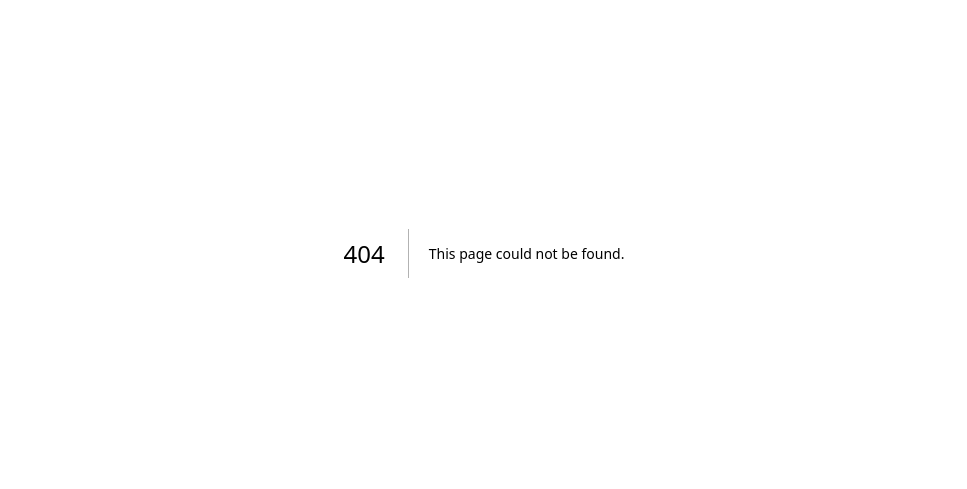
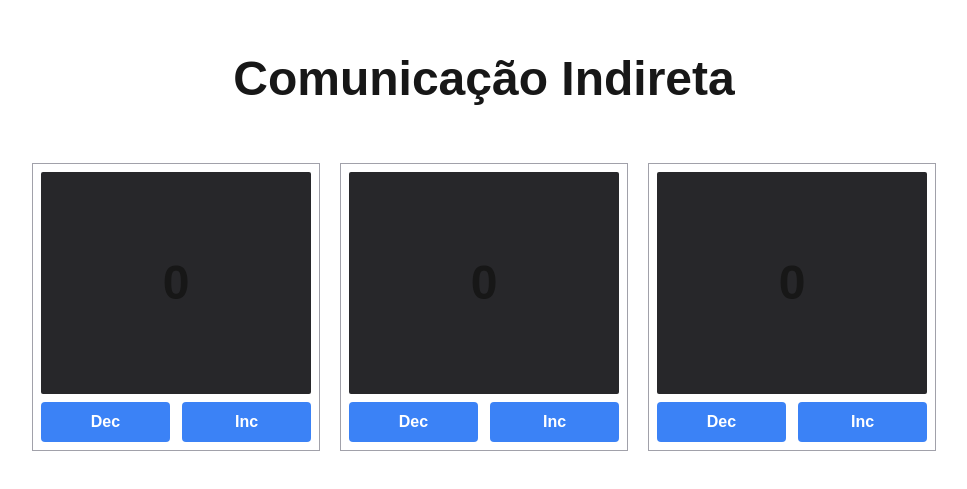
Before and after one commit to PauloStraforini/Estudos_React_Next, a Next.js app in the folder estudos_de_react_next/: page /comunicacao/indireta in a window 1280 px wide. Before the commit this address had no page. Shown: the part 147-636 px from the top of the page, without its empty margins (156-1123 px from the left). Built offline with nearby package versions, Linux system fonts and the light colour scheme.

Commit message:
feat: Atualizações

```diff
--- a/estudos_de_react_next/src/components/comunicacao/direta/Filho.tsx
+++ b/estudos_de_react_next/src/components/comunicacao/direta/Filho.tsx
@@ -11,7 +11,7 @@
         <div className={`flex flex-col justify-center items-center bg-blue-500
             border border-white rounded-md p-5`}>
 
-            <div className="flex justify-center items-center gap-3 ">
+            <div className="flex justify-center items-center gap-3 p-5 ">
                 <span className="font-black">Filho</span>
 
                 <div>
--- a/estudos_de_react_next/src/components/comunicacao/direta/Pai.tsx
+++ b/estudos_de_react_next/src/components/comunicacao/direta/Pai.tsx
@@ -10,15 +10,15 @@
         <div className={`flex gap-5 p-5 rounded-md bg-red-500 text-white border
         border-white flex-col`}>
 
-            <div className="flex justify-center gap-2 twxt-2xl">
+            <div className="flex justify-center gap-2">
                 <span className="font-black">Pai</span>
                 <span>{props.nome}</span>
                 <span>{props.sobrenome}</span>
             </div>
 
-            <div className="flex gap-5 ">
-            <Filho nome="Paulo" sobrenome="Straforini"/>
-            <Filho nome="Maria" sobrenome="Straforini"/>
+            <div className="flex gap-5">
+            <Filho nome="Paulo" sobrenome={props.sobrenome} />
+            <Filho nome="Maria" sobrenome={props.sobrenome}/>
             </div>
 
         </div>
--- /dev/null
+++ b/estudos_de_react_next/src/components/comunicacao/indireta/Botoes.tsx
@@ -0,0 +1,21 @@
+interface BotoesProps{
+
+
+}
+
+export default function Botoes (props: BotoesProps) {
+    return(
+
+        <div className="flex justify-between pt-2 gap-3 ">
+            <button className="botao flex-1">
+                Dec
+            </button>
+            <button className="botao flex-1">
+                Inc
+            </button>
+
+        </div>
+
+    )
+
+}
--- /dev/null
+++ b/estudos_de_react_next/src/components/comunicacao/indireta/Contador.tsx
@@ -0,0 +1,23 @@
+import { useState } from "react";
+import Botoes from "./Botoes";
+import Display from "./display";
+
+export default function Contador () {
+
+    const [num, setNum] = useState <number> (0)
+
+    function incrementar () {
+        setNum(num + 1)
+    }
+
+    return(
+
+        <div className={` flex flex-col p-2
+        border border-zinc-400 rounded-lf w-72 h-72`}>
+            <Display valor={num}  />
+            <Botoes/>
+        </div>
+
+    )
+
+}
--- /dev/null
+++ b/estudos_de_react_next/src/components/comunicacao/indireta/display.tsx
@@ -0,0 +1,16 @@
+interface DisplayProps{
+    valor: number
+
+}
+
+export default function Display (props: DisplayProps) {
+    return(
+
+        <div className={`bg-zinc-800 rounded-sm text-5xl p-5 font-black
+        flex justify-center items-center flex-1`} >
+            {props.valor}
+        </div>
+
+    )
+
+}
--- a/estudos_de_react_next/src/pages/comunicacao/direta.tsx
+++ b/estudos_de_react_next/src/pages/comunicacao/direta.tsx
@@ -2,9 +2,10 @@
 
 export default function PaginaDireta() {
     return(
-        <div className=" flex flex-col justify-center items-center h-screen">
-            <h1 className="text-5xl mb-10">Comunicação direta</h1>
+        <div className="gap-5 flex flex-col justify-center items-center h-screen">
+            <h1 className="text-5xl mb-10 font-black  ">Comunicação direta</h1>
             <Vo nome="Augusto" sobrenome="Straforini "/>
+            <Vo nome="Mario" sobrenome="Straforini "/>
 
         </div>
     )
--- /dev/null
+++ b/estudos_de_react_next/src/pages/comunicacao/indireta.tsx
@@ -0,0 +1,15 @@
+import Contador from "@/components/comunicacao/indireta/Contador";
+
+export default function PaginaIndireta() {
+    return(
+        <div className="gap-5 flex flex-col justify-center items-center h-screen">
+            <h1 className="text-5xl mb-10 font-black  ">Comunicação Indireta</h1>
+            <div className=" flex gap-5">
+                <Contador/>
+                <Contador/>
+                <Contador/>
+            </div>
+
+        </div>
+    )
+}
--- /dev/null
+++ b/estudos_de_react_next/src/styles/componentes.css
@@ -0,0 +1,4 @@
+.botao {
+    @apply bg-blue-500 text-white;
+    @apply font-bold py-2 px-4 rounded;
+}
--- a/estudos_de_react_next/src/styles/globals.css
+++ b/estudos_de_react_next/src/styles/globals.css
@@ -1,3 +1,4 @@
+@import url(componentes.css);
 @tailwind base;
 @tailwind components;
 @tailwind utilities;
```
